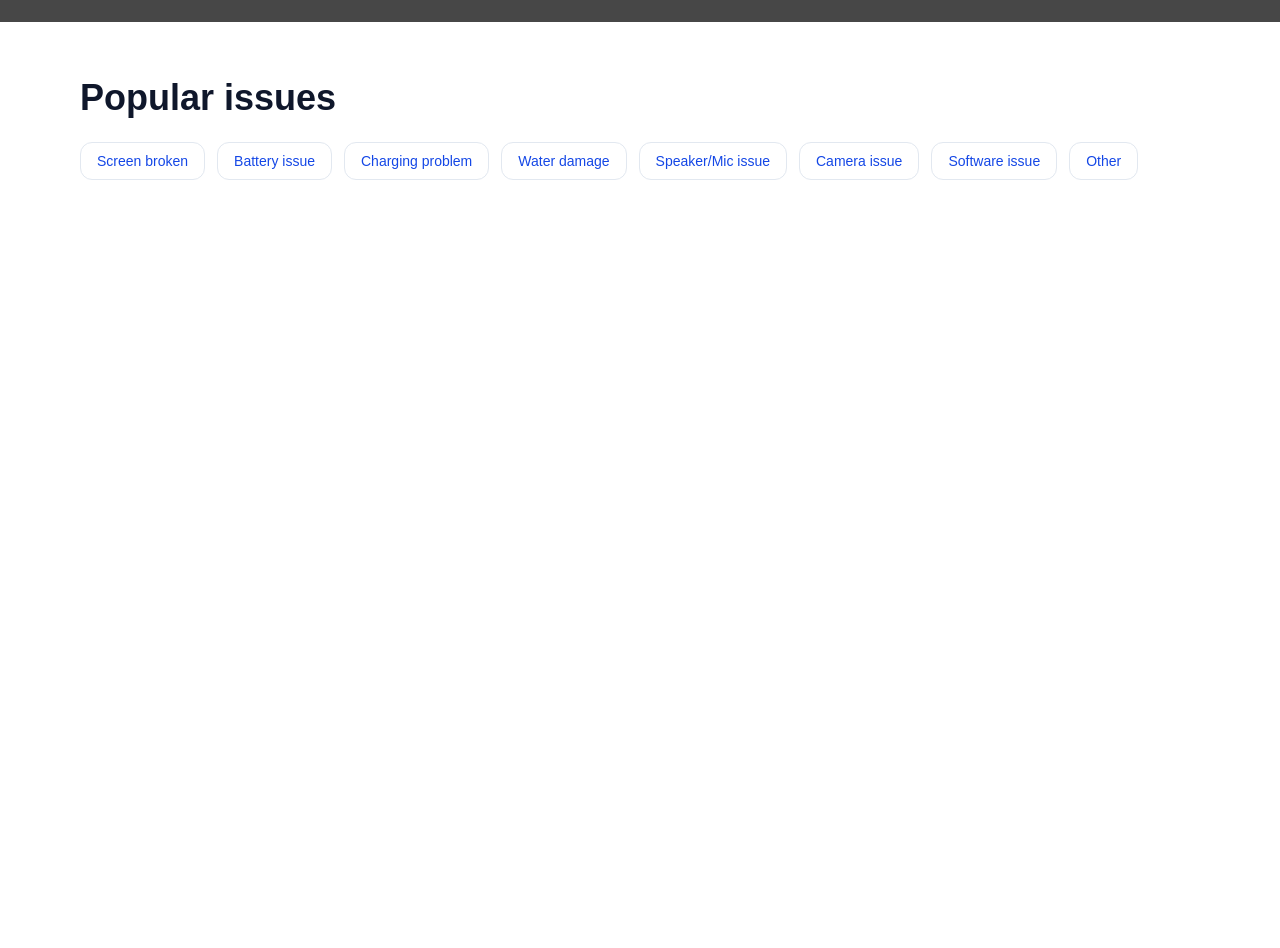
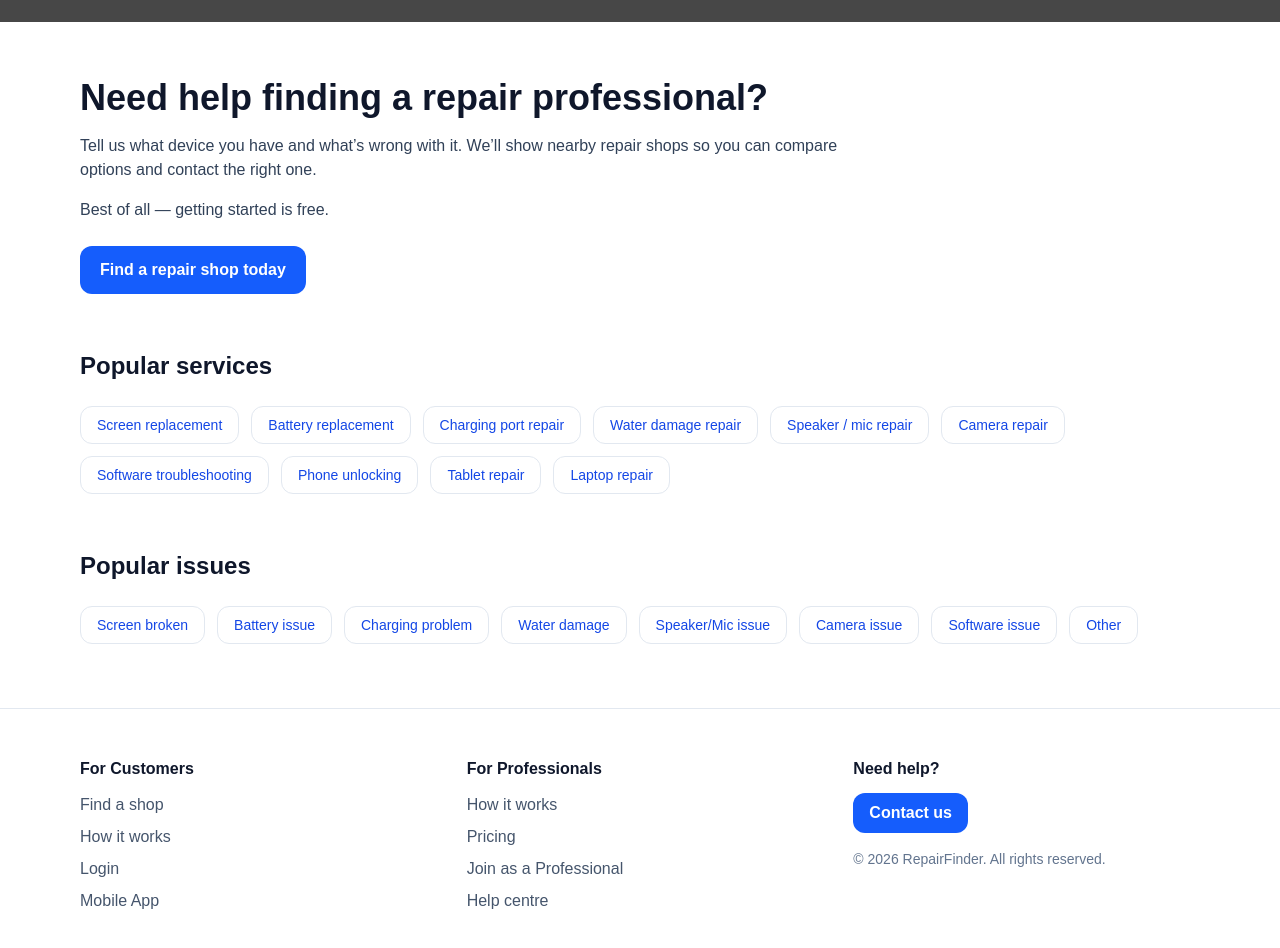
Before and after one commit to Affonster/mobile-repair-website, a Next.js app: page / in a window 1280 px wide. Shown: the part 560-1508 px from the top of the page. Before the commit the page ends 800 px from the top, so only its background shows below. Built offline with nearby package versions, Linux system fonts and the light colour scheme; grey boxes are pictures that could not be loaded.

Commit message:
Restore scroll sections + footer on home page

```diff
--- a/app/page.tsx
+++ b/app/page.tsx
@@ -26,14 +26,26 @@ const issues = [
   "Other",
 ];
 
+const popularServices = [
+  "Screen replacement",
+  "Battery replacement",
+  "Charging port repair",
+  "Water damage repair",
+  "Speaker / mic repair",
+  "Camera repair",
+  "Software troubleshooting",
+  "Phone unlocking",
+  "Tablet repair",
+  "Laptop repair",
+];
+
 export default function HomePage() {
   const router = useRouter();
 
   // Modal open/close
   const [open, setOpen] = useState(false);
 
-  // Steps:
-  // 0 category, 1 brand, 2 platform, 3 issue, 4 location, 5 found matches
+  // Steps: 0 category, 1 brand, 2 platform, 3 issue, 4 location, 5 found matches
   const [step, setStep] = useState<0 | 1 | 2 | 3 | 4 | 5>(0);
 
   // Answers
@@ -82,7 +94,6 @@ export default function HomePage() {
     if (step === 1) return !!brand && (brand !== "Other" || brandOther.trim().length >= 2);
     if (step === 2) return !!platform;
     if (step === 3) return !!issue;
-    // step 4 is location; no "continue" needed, it has buttons
     return false;
   }
 
@@ -102,10 +113,8 @@ export default function HomePage() {
       (pos) => {
         const lat = pos.coords.latitude;
         const lng = pos.coords.longitude;
-
         const query = buildQuery();
 
-        // Show “found matches”
         setStep(5);
 
         setTimeout(() => {
@@ -125,9 +134,7 @@ export default function HomePage() {
       {/* Header */}
       <header className="bg-white">
         <div className="mx-auto flex max-w-6xl items-center justify-between px-4 py-3">
-          <div className="text-lg font-bold tracking-tight text-slate-900">
-            RepairFinder
-          </div>
+          <div className="text-lg font-bold tracking-tight text-slate-900">RepairFinder</div>
 
           <div className="hidden items-center gap-3 sm:flex">
             <input
@@ -182,9 +189,51 @@ export default function HomePage() {
         </div>
       </section>
 
-      {/* Some content below */}
+      {/* Scroll content: intro block + CTA */}
       <section className="mx-auto max-w-6xl px-4 py-14">
-        <h2 className="text-4xl font-extrabold text-slate-900">Popular issues</h2>
+        <h2 className="text-4xl font-extrabold text-slate-900">
+          Need help finding a repair professional?
+        </h2>
+        <p className="mt-4 max-w-3xl text-slate-700">
+          Tell us what device you have and what’s wrong with it. We’ll show nearby repair shops so you
+          can compare options and contact the right one.
+        </p>
+        <p className="mt-4 max-w-3xl text-slate-700">
+          Best of all — getting started is free.
+        </p>
+
+        <button
+          onClick={() => window.scrollTo({ top: 0, behavior: "smooth" })}
+          className="mt-6 rounded-xl bg-blue-600 px-5 py-3 font-semibold text-white hover:bg-blue-700"
+        >
+          Find a repair shop today
+        </button>
+      </section>
+
+      {/* Scroll content: popular services chips */}
+      <section className="mx-auto max-w-6xl px-4 pb-14">
+        <h3 className="text-2xl font-bold text-slate-900">Popular services</h3>
+
+        <div className="mt-6 flex flex-wrap gap-3">
+          {popularServices.map((s) => (
+            <button
+              key={s}
+              onClick={() => {
+                openWizard();
+                setIssue(s);
+                setStep(0);
+              }}
+              className="rounded-xl border border-slate-200 bg-white px-4 py-2 text-sm text-blue-700 hover:bg-slate-50"
+            >
+              {s}
+            </button>
+          ))}
+        </div>
+      </section>
+
+      {/* Keep your old "Popular issues" too */}
+      <section className="mx-auto max-w-6xl px-4 pb-16">
+        <h3 className="text-2xl font-bold text-slate-900">Popular issues</h3>
         <div className="mt-6 flex flex-wrap gap-3">
           {issues.map((s) => (
             <button
@@ -201,6 +250,41 @@ export default function HomePage() {
           ))}
         </div>
       </section>
+
+      {/* Footer like screenshot */}
+      <footer className="border-t border-slate-200 bg-white">
+        <div className="mx-auto grid max-w-6xl grid-cols-1 gap-10 px-4 py-12 sm:grid-cols-3">
+          <div>
+            <div className="font-semibold text-slate-900">For Customers</div>
+            <ul className="mt-3 space-y-2 text-slate-600">
+              <li>Find a shop</li>
+              <li>How it works</li>
+              <li>Login</li>
+              <li>Mobile App</li>
+            </ul>
+          </div>
+
+          <div>
+            <div className="font-semibold text-slate-900">For Professionals</div>
+            <ul className="mt-3 space-y-2 text-slate-600">
+              <li>How it works</li>
+              <li>Pricing</li>
+              <li>Join as a Professional</li>
+              <li>Help centre</li>
+            </ul>
+          </div>
+
+          <div>
+            <div className="font-semibold text-slate-900">Need help?</div>
+            <button className="mt-3 rounded-xl bg-blue-600 px-4 py-2 font-semibold text-white">
+              Contact us
+            </button>
+            <p className="mt-4 text-sm text-slate-500">
+              © {new Date().getFullYear()} RepairFinder. All rights reserved.
+            </p>
+          </div>
+        </div>
+      </footer>
 
       {/* Modal wizard */}
       {open && (
@@ -256,16 +340,7 @@ export default function HomePage() {
                 {step === 1 && (
                   <div className="grid grid-cols-2 gap-3">
                     {(
-                      [
-                        "Apple",
-                        "Samsung",
-                        "OnePlus",
-                        "Xiaomi",
-                        "Oppo",
-                        "Vivo",
-                        "Realme",
-                        "Other",
-                      ] as Brand[]
+                      ["Apple", "Samsung", "OnePlus", "Xiaomi", "Oppo", "Vivo", "Realme", "Other"] as Brand[]
                     ).map((b) => (
                       <button
                         key={b}
@@ -283,9 +358,7 @@ export default function HomePage() {
 
                     {brand === "Other" && (
                       <div className="col-span-2">
-                        <label className="text-sm font-semibold text-slate-900">
-                          Enter brand name
-                        </label>
+                        <label className="text-sm font-semibold text-slate-900">Enter brand name</label>
                         <input
                           value={brandOther}
                           onChange={(e) => setBrandOther(e.target.value)}
@@ -357,15 +430,13 @@ export default function HomePage() {
                         className="mt-2 w-full rounded-xl border border-slate-300 bg-slate-100 px-3 py-2 text-slate-500"
                       />
                       <p className="mt-2 text-xs text-slate-500">
-                        Manual geocoding is paused because the free public Nominatim server blocks automated apps. [web:171]
+                        Manual search is paused for now (geocoding provider needed).
                       </p>
                     </div>
 
                     <div className="mt-4 rounded-xl border border-slate-200 bg-slate-50 p-3">
                       <div className="text-xs text-slate-600">You selected</div>
-                      <div className="mt-1 text-sm font-semibold text-slate-900">
-                        {buildQuery()}
-                      </div>
+                      <div className="mt-1 text-sm font-semibold text-slate-900">{buildQuery()}</div>
                     </div>
                   </div>
                 )}
@@ -408,21 +479,12 @@ export default function HomePage() {
                   </button>
                 )}
 
-                {step === 4 && (
+                {(step === 4 || step === 5) && (
                   <button
                     onClick={closeWizard}
                     className="rounded-xl bg-slate-900 px-4 py-2 font-semibold text-white"
                   >
-                    Cancel
-                  </button>
-                )}
-
-                {step === 5 && (
-                  <button
-                    onClick={closeWizard}
-                    className="rounded-xl bg-slate-900 px-4 py-2 font-semibold text-white"
-                  >
-                    Close
+                    {step === 4 ? "Cancel" : "Close"}
                   </button>
                 )}
               </div>
```
